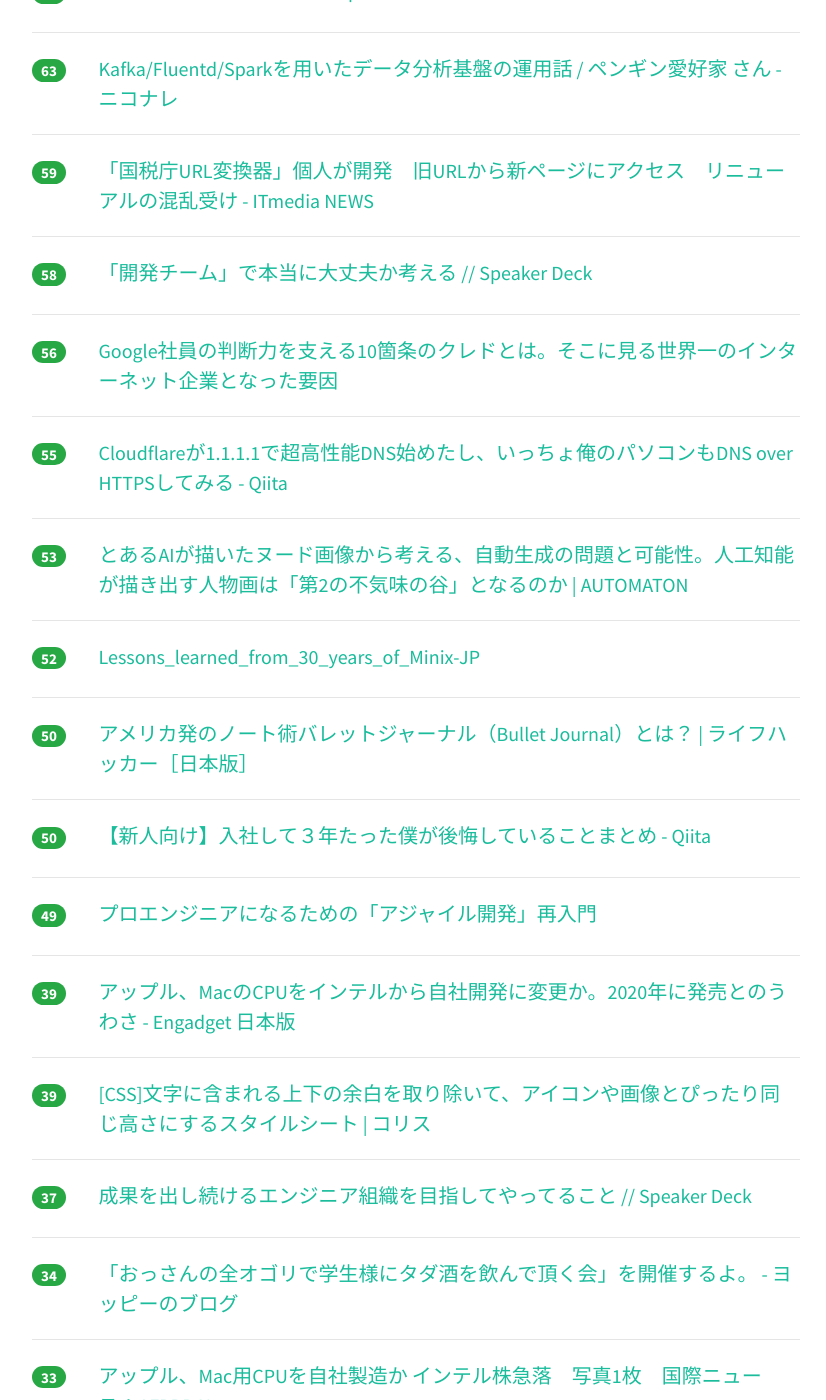
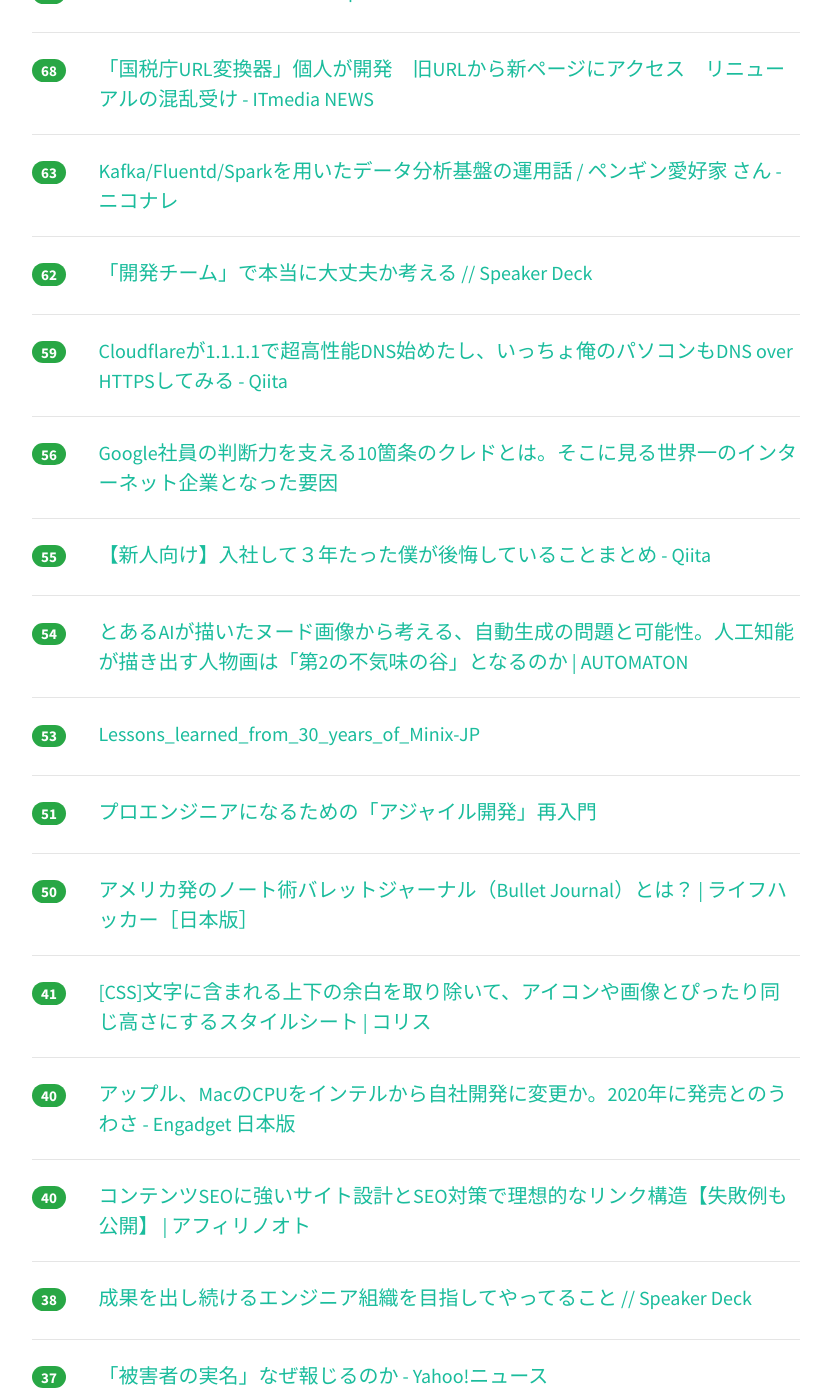
Before and after one commit to yatta47/hatena-matome-site, a Jekyll site: the page built from _posts/2018-04-03-hatena.md, in a window 1280 px wide and 1400 px high, scrolled down 1570 px. Shown: the whole window, without its empty margins (224-1050 px from the left). Built offline with Jekyll 4.4.1, drawn with Linux system fonts in a browser that asks for light colours; nearby versions of some CDN libraries; some of the changed text lies outside the part shown.

Commit message:
Updated 2018-04-03

```diff
--- a/_posts/2018-04-03-hatena.md
+++ b/_posts/2018-04-03-hatena.md
@@ -1,49 +1,54 @@
 ---
 layout: post
 title:  "2018-04-03 はてぶIT"
-date:   2018-04-03 17:01:28
+date:   2018-04-03 18:02:27
 tags: [it-hotentry]
 ---
-47 件のデータあり
+50 件のデータあり
 
 <hr><div class="row">
-<div class="col-1"><span class="badge badge-pill badge-success h2">357</span></div>
+<div class="col-1"><span class="badge badge-pill badge-success h2">381</span></div>
+<div class="col-11"><a href='https://nta-go.com/' target='_blank'>国税庁URL変換器</a></div>
+</div>
+<hr>
+<div class="row">
+<div class="col-1"><span class="badge badge-pill badge-success h2">361</span></div>
 <div class="col-11"><a href='http://dr-asa.hatenablog.com/entry/2018/04/02/174006' target='_blank'>Kubernetesはクラスタで障害があったとき、どういう動きをするのか - あさのひとりごと</a></div>
 </div>
 <hr>
 <div class="row">
-<div class="col-1"><span class="badge badge-pill badge-success h2">343</span></div>
-<div class="col-11"><a href='https://nta-go.com/' target='_blank'>国税庁URL変換器</a></div>
-</div>
-<hr>
-<div class="row">
-<div class="col-1"><span class="badge badge-pill badge-success h2">322</span></div>
+<div class="col-1"><span class="badge badge-pill badge-success h2">328</span></div>
 <div class="col-11"><a href='http://www.orangeitems.com/entry/2018/04/02/202052' target='_blank'>九州商船の「弊社WEB予約サービスに対する不正アクセスに関する最終報告」は全てのエンジニアに読んでほしい - orangeitems’s diary</a></div>
 </div>
 <hr>
 <div class="row">
-<div class="col-1"><span class="badge badge-pill badge-success h2">284</span></div>
+<div class="col-1"><span class="badge badge-pill badge-success h2">305</span></div>
 <div class="col-11"><a href='https://www.nikkei.com/article/DGKKZO28825990Q8A330C1TJM000/' target='_blank'>破った紙の画像、割り符に　データ共有を想定 連絡先の交換要らず　：日本経済新聞</a></div>
 </div>
 <hr>
 <div class="row">
-<div class="col-1"><span class="badge badge-pill badge-success h2">146</span></div>
+<div class="col-1"><span class="badge badge-pill badge-success h2">163</span></div>
+<div class="col-11"><a href='http://uxmilk.jp/71315' target='_blank'>【2018年春】今チェックしておきたいデザインツール12選 | UX MILK</a></div>
+</div>
+<hr>
+<div class="row">
+<div class="col-1"><span class="badge badge-pill badge-success h2">162</span></div>
+<div class="col-11"><a href='https://diary.app.ssig33.com/347' target='_blank'>見てるページを全部保存するという行ない - Diary</a></div>
+</div>
+<hr>
+<div class="row">
+<div class="col-1"><span class="badge badge-pill badge-success h2">158</span></div>
+<div class="col-11"><a href='http://www.itmedia.co.jp/mobile/articles/1804/03/news014.html' target='_blank'>いまだにガラケーからスマホに移行できない人たち　その理由は？ - ITmedia Mobile</a></div>
+</div>
+<hr>
+<div class="row">
+<div class="col-1"><span class="badge badge-pill badge-success h2">155</span></div>
 <div class="col-11"><a href='https://jp.reuters.com/article/idJPKCN1H91TJ' target='_blank'>アップル、Ｍａｃ向け半導体をインテル製から自社製に切り替えへ＝報道 | ロイター</a></div>
 </div>
 <hr>
 <div class="row">
-<div class="col-1"><span class="badge badge-pill badge-success h2">146</span></div>
-<div class="col-11"><a href='http://uxmilk.jp/71315' target='_blank'>【2018年春】今チェックしておきたいデザインツール12選 | UX MILK</a></div>
-</div>
-<hr>
-<div class="row">
-<div class="col-1"><span class="badge badge-pill badge-success h2">140</span></div>
-<div class="col-11"><a href='http://www.itmedia.co.jp/mobile/articles/1804/03/news014.html' target='_blank'>いまだにガラケーからスマホに移行できない人たち　その理由は？ - ITmedia Mobile</a></div>
-</div>
-<hr>
-<div class="row">
-<div class="col-1"><span class="badge badge-pill badge-success h2">127</span></div>
-<div class="col-11"><a href='https://diary.app.ssig33.com/347' target='_blank'>見てるページを全部保存するという行ない - Diary</a></div>
+<div class="col-1"><span class="badge badge-pill badge-success h2">139</span></div>
+<div class="col-11"><a href='https://note.mu/pchw/n/n1cf850966907' target='_blank'>国税局サイトのリニューアルへの反応を見て感じたこと，そして行動したこと｜pchw｜note</a></div>
 </div>
 <hr>
 <div class="row">
@@ -52,23 +57,23 @@ tags: [it-hotentry]
 </div>
 <hr>
 <div class="row">
-<div class="col-1"><span class="badge badge-pill badge-success h2">110</span></div>
-<div class="col-11"><a href='https://note.mu/pchw/n/n1cf850966907' target='_blank'>国税局サイトのリニューアルへの反応を見て感じたこと，そして行動したこと｜pchw｜note</a></div>
-</div>
-<hr>
-<div class="row">
-<div class="col-1"><span class="badge badge-pill badge-success h2">107</span></div>
+<div class="col-1"><span class="badge badge-pill badge-success h2">109</span></div>
 <div class="col-11"><a href='http://kakakakakku.hatenablog.com/entry/2018/04/02/213042' target='_blank'>AWS で Kubernetes クラスタを構築して学ぶワークショップ「aws-workshop-for-kubernetes」 - kakakakakku blog</a></div>
 </div>
 <hr>
 <div class="row">
-<div class="col-1"><span class="badge badge-pill badge-success h2">100</span></div>
+<div class="col-1"><span class="badge badge-pill badge-success h2">102</span></div>
 <div class="col-11"><a href='https://note.mu/co_co_d3/n/n4e910ec83b60' target='_blank'>(デザイン初心者向け)メルカリのデザインチュートリアルを作ってみた(ホーム画面UI編)｜ココディー｜note</a></div>
 </div>
 <hr>
 <div class="row">
-<div class="col-1"><span class="badge badge-pill badge-success h2">74</span></div>
+<div class="col-1"><span class="badge badge-pill badge-success h2">78</span></div>
 <div class="col-11"><a href='http://hokoxjouhou.blog105.fc2.com/blog-entry-1144.html' target='_blank'>自動文字起こしもできる！Speechnotesがスゴイ！ - 情報管理LOG</a></div>
+</div>
+<hr>
+<div class="row">
+<div class="col-1"><span class="badge badge-pill badge-success h2">68</span></div>
+<div class="col-11"><a href='http://www.itmedia.co.jp/news/articles/1804/03/news075.html' target='_blank'>「国税庁URL変換器」個人が開発　旧URLから新ページにアクセス　リニューアルの混乱受け - ITmedia NEWS</a></div>
 </div>
 <hr>
 <div class="row">
@@ -77,13 +82,13 @@ tags: [it-hotentry]
 </div>
 <hr>
 <div class="row">
-<div class="col-1"><span class="badge badge-pill badge-success h2">59</span></div>
-<div class="col-11"><a href='http://www.itmedia.co.jp/news/articles/1804/03/news075.html' target='_blank'>「国税庁URL変換器」個人が開発　旧URLから新ページにアクセス　リニューアルの混乱受け - ITmedia NEWS</a></div>
+<div class="col-1"><span class="badge badge-pill badge-success h2">62</span></div>
+<div class="col-11"><a href='https://speakerdeck.com/ozeppi/kai-fa-timu-deben-dang-nida-zhang-fu-kakao-eru' target='_blank'>「開発チーム」で本当に大丈夫か考える // Speaker Deck</a></div>
 </div>
 <hr>
 <div class="row">
-<div class="col-1"><span class="badge badge-pill badge-success h2">58</span></div>
-<div class="col-11"><a href='https://speakerdeck.com/ozeppi/kai-fa-timu-deben-dang-nida-zhang-fu-kakao-eru' target='_blank'>「開発チーム」で本当に大丈夫か考える // Speaker Deck</a></div>
+<div class="col-1"><span class="badge badge-pill badge-success h2">59</span></div>
+<div class="col-11"><a href='https://qiita.com/onokatio/items/42fb4a2811600680591b' target='_blank'>Cloudflareが1.1.1.1で超高性能DNS始めたし、いっちょ俺のパソコンもDNS over HTTPSしてみる - Qiita</a></div>
 </div>
 <hr>
 <div class="row">
@@ -93,17 +98,22 @@ tags: [it-hotentry]
 <hr>
 <div class="row">
 <div class="col-1"><span class="badge badge-pill badge-success h2">55</span></div>
-<div class="col-11"><a href='https://qiita.com/onokatio/items/42fb4a2811600680591b' target='_blank'>Cloudflareが1.1.1.1で超高性能DNS始めたし、いっちょ俺のパソコンもDNS over HTTPSしてみる - Qiita</a></div>
+<div class="col-11"><a href='https://qiita.com/januaryCOM/items/07569baa0fc699c7766b' target='_blank'>【新人向け】入社して３年たった僕が後悔していることまとめ - Qiita</a></div>
+</div>
+<hr>
+<div class="row">
+<div class="col-1"><span class="badge badge-pill badge-success h2">54</span></div>
+<div class="col-11"><a href='http://jp.automaton.am/articles/columnjp/20180402-65369/' target='_blank'>とあるAIが描いたヌード画像から考える、自動生成の問題と可能性。人工知能が描き出す人物画は「第2の不気味の谷」となるのか | AUTOMATON</a></div>
 </div>
 <hr>
 <div class="row">
 <div class="col-1"><span class="badge badge-pill badge-success h2">53</span></div>
-<div class="col-11"><a href='http://jp.automaton.am/articles/columnjp/20180402-65369/' target='_blank'>とあるAIが描いたヌード画像から考える、自動生成の問題と可能性。人工知能が描き出す人物画は「第2の不気味の谷」となるのか | AUTOMATON</a></div>
+<div class="col-11"><a href='http://member.wide.ad.jp/~shima/publications/Lessons_learned_from_30_years_of_Minix-JP.html' target='_blank'>Lessons_learned_from_30_years_of_Minix-JP</a></div>
 </div>
 <hr>
 <div class="row">
-<div class="col-1"><span class="badge badge-pill badge-success h2">52</span></div>
-<div class="col-11"><a href='http://member.wide.ad.jp/~shima/publications/Lessons_learned_from_30_years_of_Minix-JP.html' target='_blank'>Lessons_learned_from_30_years_of_Minix-JP</a></div>
+<div class="col-1"><span class="badge badge-pill badge-success h2">51</span></div>
+<div class="col-11"><a href='https://www.slideshare.net/kuranuki/ss-92577097' target='_blank'>プロエンジニアになるための「アジャイル開発」再入門</a></div>
 </div>
 <hr>
 <div class="row">
@@ -112,28 +122,38 @@ tags: [it-hotentry]
 </div>
 <hr>
 <div class="row">
-<div class="col-1"><span class="badge badge-pill badge-success h2">50</span></div>
-<div class="col-11"><a href='https://qiita.com/januaryCOM/items/07569baa0fc699c7766b' target='_blank'>【新人向け】入社して３年たった僕が後悔していることまとめ - Qiita</a></div>
+<div class="col-1"><span class="badge badge-pill badge-success h2">41</span></div>
+<div class="col-11"><a href='https://coliss.com/articles/build-websites/operation/css/remove-top-and-bottom-margin-from-text.html' target='_blank'>[CSS]文字に含まれる上下の余白を取り除いて、アイコンや画像とぴったり同じ高さにするスタイルシート | コリス</a></div>
 </div>
 <hr>
 <div class="row">
-<div class="col-1"><span class="badge badge-pill badge-success h2">49</span></div>
-<div class="col-11"><a href='https://www.slideshare.net/kuranuki/ss-92577097' target='_blank'>プロエンジニアになるための「アジャイル開発」再入門</a></div>
-</div>
-<hr>
-<div class="row">
-<div class="col-1"><span class="badge badge-pill badge-success h2">39</span></div>
+<div class="col-1"><span class="badge badge-pill badge-success h2">40</span></div>
 <div class="col-11"><a href='https://japanese.engadget.com/2018/04/02/mac-cpu-2020/' target='_blank'>アップル、MacのCPUをインテルから自社開発に変更か。2020年に発売とのうわさ - Engadget 日本版</a></div>
 </div>
 <hr>
 <div class="row">
-<div class="col-1"><span class="badge badge-pill badge-success h2">39</span></div>
-<div class="col-11"><a href='https://coliss.com/articles/build-websites/operation/css/remove-top-and-bottom-margin-from-text.html' target='_blank'>[CSS]文字に含まれる上下の余白を取り除いて、アイコンや画像とぴったり同じ高さにするスタイルシート | コリス</a></div>
+<div class="col-1"><span class="badge badge-pill badge-success h2">40</span></div>
+<div class="col-11"><a href='https://affi-note.com/sitedesign-and-internallink' target='_blank'>コンテンツSEOに強いサイト設計とSEO対策で理想的なリンク構造【失敗例も公開】 | アフィリノオト</a></div>
+</div>
+<hr>
+<div class="row">
+<div class="col-1"><span class="badge badge-pill badge-success h2">38</span></div>
+<div class="col-11"><a href='https://speakerdeck.com/yasuhiro1711/cheng-guo-wochu-sisok-keruenziniazu-zhi-womu-zhi-siteyatuterukoto' target='_blank'>成果を出し続けるエンジニア組織を目指してやってること // Speaker Deck</a></div>
 </div>
 <hr>
 <div class="row">
 <div class="col-1"><span class="badge badge-pill badge-success h2">37</span></div>
-<div class="col-11"><a href='https://speakerdeck.com/yasuhiro1711/cheng-guo-wochu-sisok-keruenziniazu-zhi-womu-zhi-siteyatuterukoto' target='_blank'>成果を出し続けるエンジニア組織を目指してやってること // Speaker Deck</a></div>
+<div class="col-11"><a href='https://news.yahoo.co.jp/feature/934' target='_blank'>「被害者の実名」なぜ報じるのか - Yahoo!ニュース</a></div>
+</div>
+<hr>
+<div class="row">
+<div class="col-1"><span class="badge badge-pill badge-success h2">37</span></div>
+<div class="col-11"><a href='https://numb86-tech.hatenablog.com/entry/2018/04/02/205922' target='_blank'>ウェブエンジニアがサーバーを管理していくための初歩 - 30歳からのプログラミング</a></div>
+</div>
+<hr>
+<div class="row">
+<div class="col-1"><span class="badge badge-pill badge-success h2">35</span></div>
+<div class="col-11"><a href='http://www.afpbb.com/articles/-/3169766' target='_blank'>アップル、Mac用CPUを自社製造か インテル株急落　写真1枚　国際ニュース：AFPBB News</a></div>
 </div>
 <hr>
 <div class="row">
@@ -143,22 +163,12 @@ tags: [it-hotentry]
 <hr>
 <div class="row">
 <div class="col-1"><span class="badge badge-pill badge-success h2">33</span></div>
-<div class="col-11"><a href='http://www.afpbb.com/articles/-/3169766' target='_blank'>アップル、Mac用CPUを自社製造か インテル株急落　写真1枚　国際ニュース：AFPBB News</a></div>
+<div class="col-11"><a href='http://twitter.com/soutathesouta/status/980446740582051841' target='_blank'>忍（ラブリーオムエ）さんのツイート: "古市くん、社会学を学び直しなさい！という新書を読んでるんだけど、上野千鶴子が「自分に不利なエビデンスはもちろん隠す。それが悪いことだと</a></div>
 </div>
 <hr>
 <div class="row">
-<div class="col-1"><span class="badge badge-pill badge-success h2">33</span></div>
-<div class="col-11"><a href='https://affi-note.com/sitedesign-and-internallink' target='_blank'>コンテンツSEOに強いサイト設計とSEO対策で理想的なリンク構造【失敗例も公開】 | アフィリノオト</a></div>
-</div>
-<hr>
-<div class="row">
-<div class="col-1"><span class="badge badge-pill badge-success h2">33</span></div>
-<div class="col-11"><a href='https://numb86-tech.hatenablog.com/entry/2018/04/02/205922' target='_blank'>ウェブエンジニアがサーバーを管理していくための初歩 - 30歳からのプログラミング</a></div>
-</div>
-<hr>
-<div class="row">
-<div class="col-1"><span class="badge badge-pill badge-success h2">32</span></div>
-<div class="col-11"><a href='http://twitter.com/soutathesouta/status/980446740582051841' target='_blank'>忍（ラブリーオムエ）さんのツイート: "古市くん、社会学を学び直しなさい！という新書を読んでるんだけど、上野千鶴子が「自分に不利なエビデンスはもちろん隠す。それが悪いことだと</a></div>
+<div class="col-1"><span class="badge badge-pill badge-success h2">31</span></div>
+<div class="col-11"><a href='http://www.mermirai.com/entry/gunosy_blockchain' target='_blank'>ブロックチェーンはメディアも変える？Gunosyが考えるブロックチェーンの未来 - メルミライ - 未来を見るメディア。</a></div>
 </div>
 <hr>
 <div class="row">
@@ -168,7 +178,17 @@ tags: [it-hotentry]
 <hr>
 <div class="row">
 <div class="col-1"><span class="badge badge-pill badge-success h2">30</span></div>
-<div class="col-11"><a href='https://news.yahoo.co.jp/feature/934' target='_blank'>「被害者の実名」なぜ報じるのか - Yahoo!ニュース</a></div>
+<div class="col-11"><a href='https://speakerdeck.com/yuzutas0/20180402' target='_blank'>データ基盤を支える民主化とサービスレベル #shinjukugl // Speaker Deck</a></div>
+</div>
+<hr>
+<div class="row">
+<div class="col-1"><span class="badge badge-pill badge-success h2">30</span></div>
+<div class="col-11"><a href='https://designer-draft.jp/articles/47' target='_blank'>現役デザイナー1162名が選ぶ、好きなフォントランキングTOP10 + おまけ -</a></div>
+</div>
+<hr>
+<div class="row">
+<div class="col-1"><span class="badge badge-pill badge-success h2">30</span></div>
+<div class="col-11"><a href='http://yuroyoro.hatenablog.com/entry/2018/04/03/112830' target='_blank'>関数の話 - ( ꒪⌓꒪) ゆるよろ日記</a></div>
 </div>
 <hr>
 <div class="row">
@@ -177,58 +197,48 @@ tags: [it-hotentry]
 </div>
 <hr>
 <div class="row">
-<div class="col-1"><span class="badge badge-pill badge-success h2">29</span></div>
-<div class="col-11"><a href='https://speakerdeck.com/yuzutas0/20180402' target='_blank'>データ基盤を支える民主化とサービスレベル #shinjukugl // Speaker Deck</a></div>
-</div>
-<hr>
-<div class="row">
-<div class="col-1"><span class="badge badge-pill badge-success h2">29</span></div>
-<div class="col-11"><a href='https://designer-draft.jp/articles/47' target='_blank'>現役デザイナー1162名が選ぶ、好きなフォントランキングTOP10 + おまけ -</a></div>
-</div>
-<hr>
-<div class="row">
-<div class="col-1"><span class="badge badge-pill badge-success h2">29</span></div>
-<div class="col-11"><a href='http://www.mermirai.com/entry/gunosy_blockchain' target='_blank'>ブロックチェーンはメディアも変える？Gunosyが考えるブロックチェーンの未来 - メルミライ - 未来を見るメディア。</a></div>
-</div>
-<hr>
-<div class="row">
-<div class="col-1"><span class="badge badge-pill badge-success h2">27</span></div>
+<div class="col-1"><span class="badge badge-pill badge-success h2">28</span></div>
 <div class="col-11"><a href='http://www.itmedia.co.jp/pcuser/articles/1804/02/news128.html' target='_blank'>Appleが考えるこれからの教育――ティム・クックCEO単独インタビュー (1/3) - ITmedia PC USER</a></div>
 </div>
 <hr>
 <div class="row">
-<div class="col-1"><span class="badge badge-pill badge-success h2">27</span></div>
+<div class="col-1"><span class="badge badge-pill badge-success h2">28</span></div>
 <div class="col-11"><a href='https://japan.cnet.com/article/35117084/' target='_blank'>仮想通貨を採掘する「Chrome」拡張機能、全て禁止に - CNET Japan</a></div>
 </div>
 <hr>
 <div class="row">
-<div class="col-1"><span class="badge badge-pill badge-success h2">23</span></div>
-<div class="col-11"><a href='http://yuroyoro.hatenablog.com/entry/2018/04/03/112830' target='_blank'>関数の話 - ( ꒪⌓꒪) ゆるよろ日記</a></div>
-</div>
-<hr>
-<div class="row">
-<div class="col-1"><span class="badge badge-pill badge-success h2">23</span></div>
+<div class="col-1"><span class="badge badge-pill badge-success h2">26</span></div>
 <div class="col-11"><a href='http://sass.logdown.com/posts/7081811' target='_blank'>Ruby Sass is Deprecated « Sass Blog</a></div>
 </div>
 <hr>
 <div class="row">
-<div class="col-1"><span class="badge badge-pill badge-success h2">19</span></div>
+<div class="col-1"><span class="badge badge-pill badge-success h2">24</span></div>
+<div class="col-11"><a href='https://gigazine.net/news/20180403-google-noodle-machine-learning/' target='_blank'>ラーメン二郎の画像を機械学習により9割以上の精度で見分けるシステムがGoogleのCloud AutoML Visionを用いて開発される - GIGAZINE</a></div>
+</div>
+<hr>
+<div class="row">
+<div class="col-1"><span class="badge badge-pill badge-success h2">22</span></div>
 <div class="col-11"><a href='https://gigazine.net/news/20180403-nintendo-switch-usb-type-c/' target='_blank'>Nintendo Switchを純正以外のケーブルで充電するのは危険 - GIGAZINE</a></div>
 </div>
 <hr>
 <div class="row">
-<div class="col-1"><span class="badge badge-pill badge-success h2">18</span></div>
+<div class="col-1"><span class="badge badge-pill badge-success h2">21</span></div>
+<div class="col-11"><a href='https://tagomoris.hatenablog.com/entry/2018/04/03/102831' target='_blank'>Nginx 1.13 の http_mirror_module を試す - たごもりすメモ</a></div>
+</div>
+<hr>
+<div class="row">
+<div class="col-1"><span class="badge badge-pill badge-success h2">20</span></div>
+<div class="col-11"><a href='https://r.nikkei.com/article/DGKKZO28825990Q8A330C1TJM000?s=3' target='_blank'>破った紙の画像、割り符に: 日本経済新聞</a></div>
+</div>
+<hr>
+<div class="row">
+<div class="col-1"><span class="badge badge-pill badge-success h2">19</span></div>
 <div class="col-11"><a href='https://www.sankei.com/economy/news/180401/ecn1804010020-n1.html' target='_blank'>漫画海賊版サイトの閲覧者　知らぬ間に仮想通貨「モネロ」を「採掘」させられていた　北朝鮮資金源の可能性（1/2ページ） - 産経ニュース</a></div>
 </div>
 <hr>
 <div class="row">
 <div class="col-1"><span class="badge badge-pill badge-success h2">18</span></div>
 <div class="col-11"><a href='https://efcl.info/2018/04/02/migrate-to-https/' target='_blank'>efcl.info をhttpからhttpsへ移行するためにやったこと | Web Scratch</a></div>
-</div>
-<hr>
-<div class="row">
-<div class="col-1"><span class="badge badge-pill badge-success h2">18</span></div>
-<div class="col-11"><a href='https://r.nikkei.com/article/DGKKZO28825990Q8A330C1TJM000?s=3' target='_blank'>破った紙の画像、割り符に: 日本経済新聞</a></div>
 </div>
 <hr>
 <div class="row">
@@ -241,3 +251,8 @@ tags: [it-hotentry]
 <div class="col-11"><a href='http://jp.gamesindustry.biz/article/1804/18040201/' target='_blank'>[GCC2018] Unity 2018は「カスタマイズ」で小さく速く多機能に - GamesIndustry.biz Japan Edition</a></div>
 </div>
 <hr>
+<div class="row">
+<div class="col-1"><span class="badge badge-pill badge-success h2">14</span></div>
+<div class="col-11"><a href='https://www3.nhk.or.jp/news/html/20180403/k10011389481000.html' target='_blank'>中央省庁2000人余のメールアドレス流出 ネット上で売買 | NHKニュース</a></div>
+</div>
+<hr>
```
